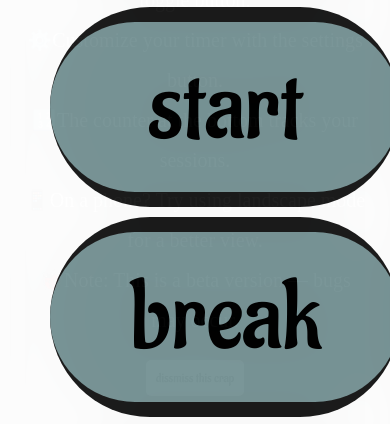
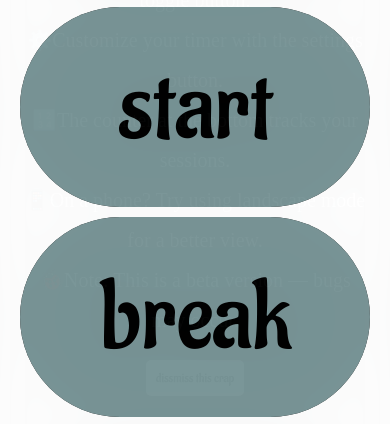
Before and after one commit to theguy1234567/Darkdoro, a plain HTML site: page index.html in a window 390 px wide. Shown: the part 253-677 px from the top of the page. Drawn offline with Linux system fonts and the light colour scheme.

Commit message:
fixed padding on mobile screens

```diff
--- a/style.css
+++ b/style.css
@@ -371,6 +371,12 @@ body {
   }
 }
 @media (max-width: 550px) {
+  .grid-container{
+    grid-template-columns: repeat(1,1fr);
+    grid-template-rows: repeat(4,200px);
+    justify-content: center;
+
+  }
   .tipsmenue {
     text-align: center;
     height: 600px;
@@ -385,7 +391,8 @@ body {
   .box2 button,
   .box3 button {
     font-size: 100px;
-    height: 170px;
+
+    height: 200px;
     width: 350px;
   }
   .grid-container {
```
